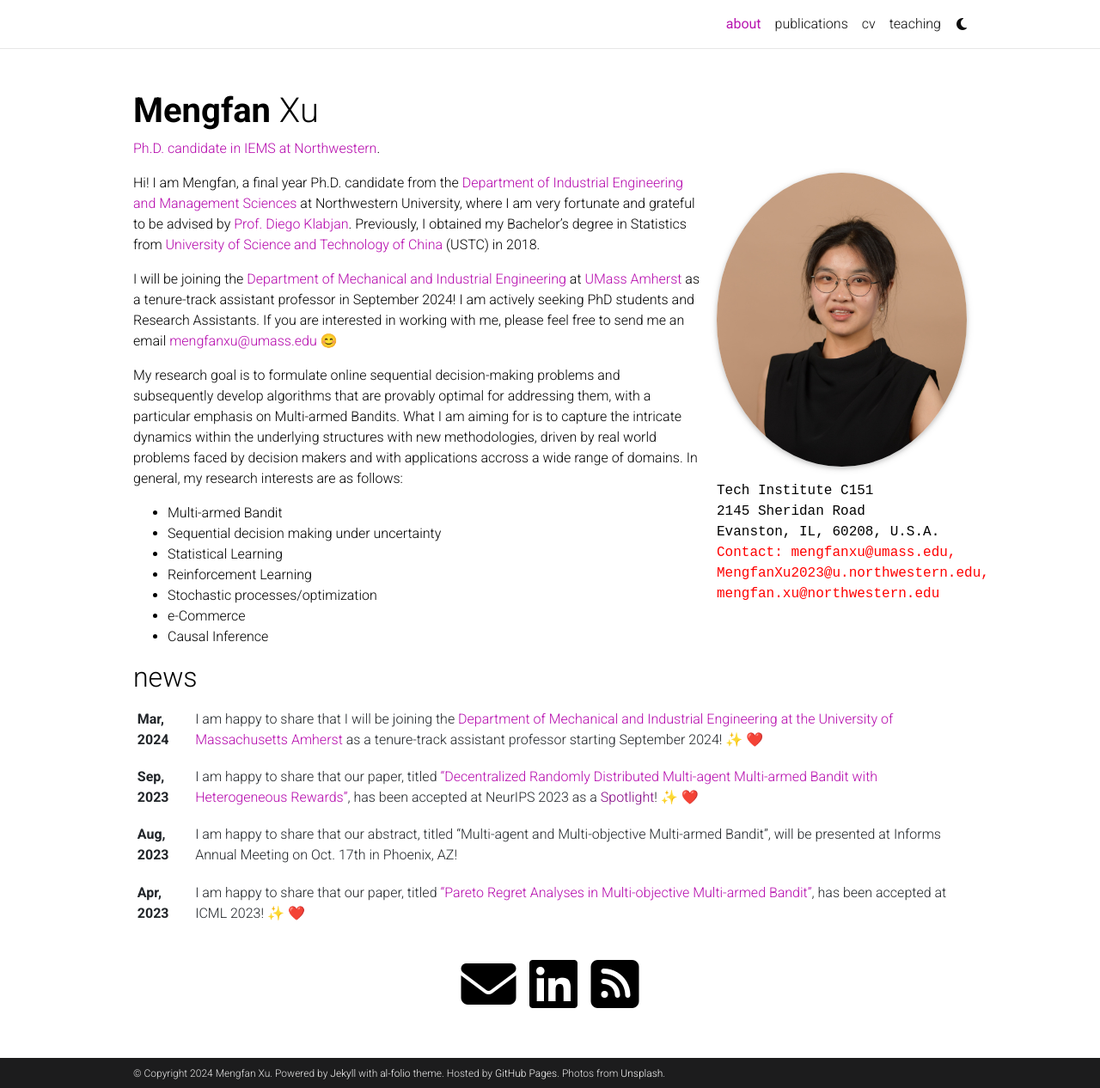
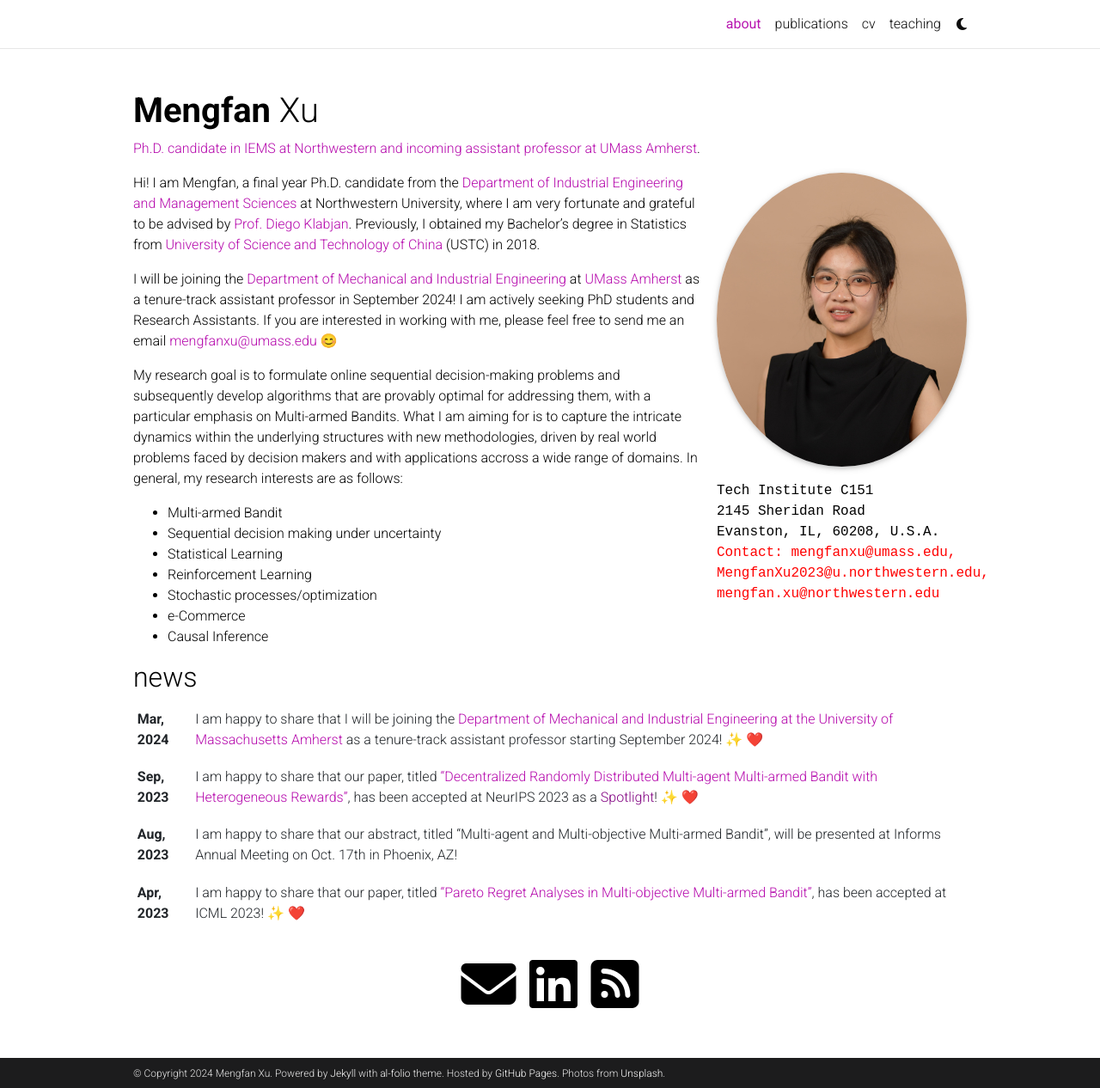
Before and after one commit to mengfanxu1997/mengfanxu1997.github.io, a Jekyll site: the page built from _pages/about.md, in a window 1280 px wide and 1266 px high. Shown: the whole window at 86% size. Built offline with Jekyll 4.4.1, drawn with Linux system fonts in a browser that asks for light colours; emoji names are drawn with the system emoji font; comment, search, counter and statistics services are not loaded; a style sheet for code colours, icons or effects is not loaded.

Commit message:
Update about.md

```diff
--- a/_pages/about.md
+++ b/_pages/about.md
@@ -2,7 +2,7 @@
 layout: about
 title: about
 permalink: /
-subtitle: <a href='https://www.mccormick.northwestern.edu/industrial/people/graduate-students/phd-students-on-job-market.html'>Ph.D. candidate in IEMS at Northwestern</a>.
+subtitle: <a href='https://www.mccormick.northwestern.edu/industrial/people/graduate-students/phd-students-on-job-market.html'>Ph.D. candidate in IEMS at Northwestern and incoming assistant professor at UMass Amherst</a>.
 
 profile:
   align: right
```
